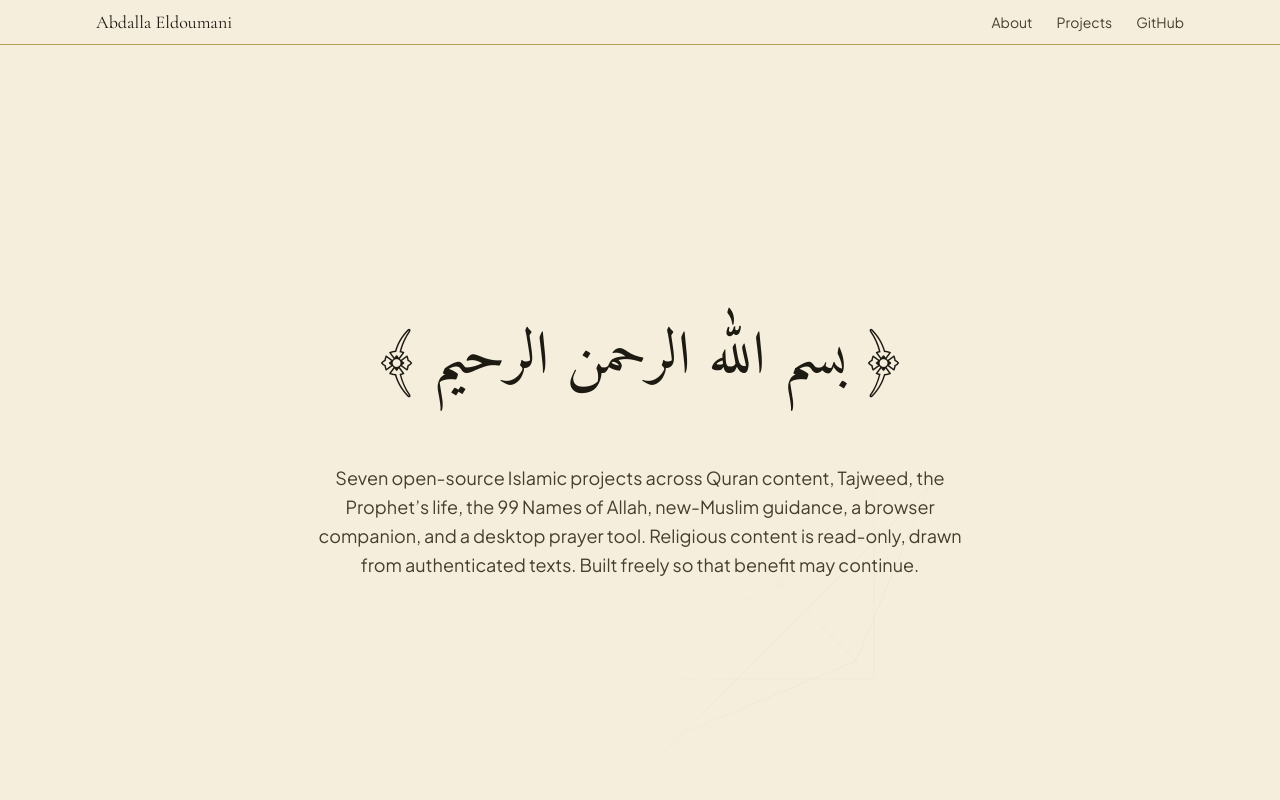
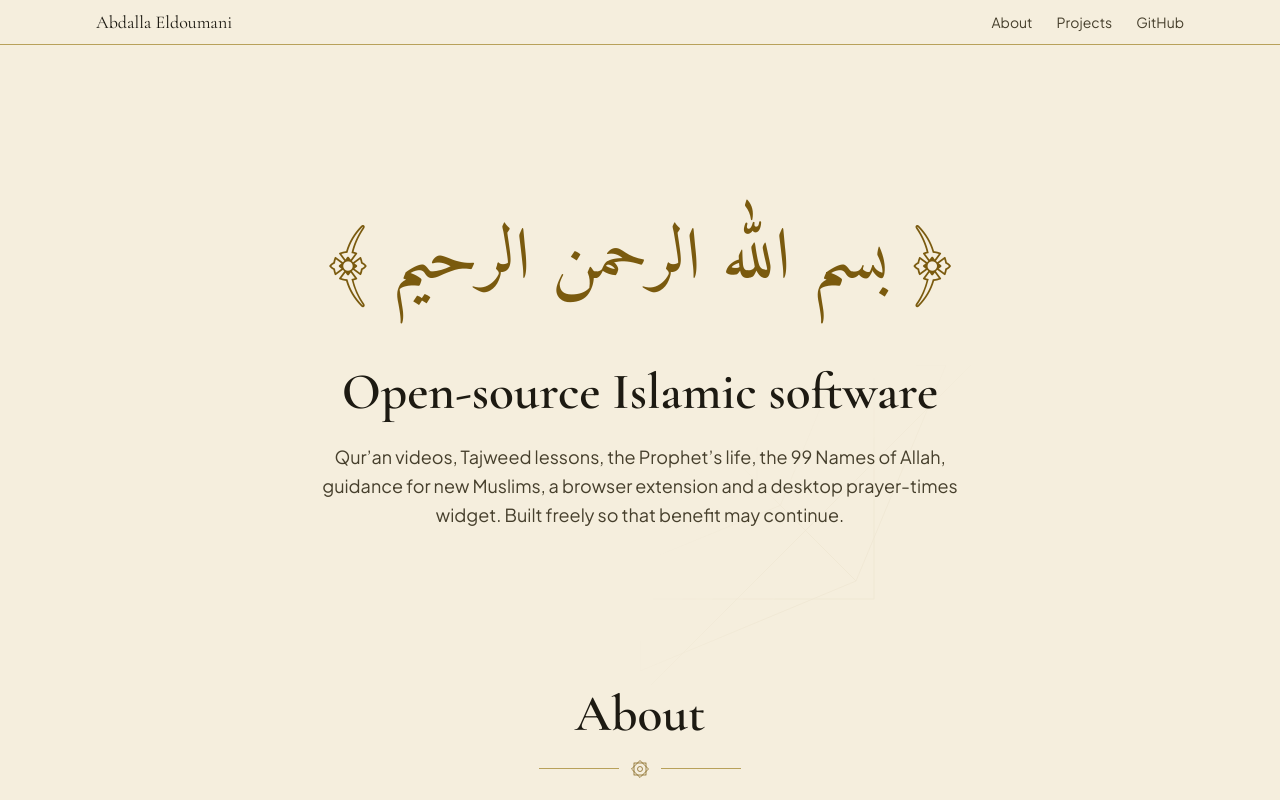
Before and after one commit to Abdalla-Eldoumani/my-islamic-portfolio, a Next.js app: page / in a window 1280 px wide. Shown: the top 800 px of the page. Built offline with nearby package versions, Linux system fonts and the light colour scheme.

Commit message:
render the hero on the server and drop the gradient text and stagger

```diff
--- a/src/components/hero.tsx
+++ b/src/components/hero.tsx
@@ -1,61 +1,30 @@
-"use client";
-
-import { motion } from "framer-motion";
 import { GeometricPattern } from "./geometric-pattern";
 
 export function Hero() {
-  const stagger = {
-    hidden: { opacity: 0 },
-    visible: {
-      opacity: 1,
-      transition: { staggerChildren: 0.15, delayChildren: 0.2 },
-    },
-  };
+  return (
+    <section className="relative flex min-h-[80svh] flex-col items-center justify-center overflow-hidden px-6 py-20 text-center">
+      <GeometricPattern />
 
-  const fadeUp = {
-    hidden: { opacity: 0, y: 20 },
-    visible: {
-      opacity: 1,
-      y: 0,
-      transition: { duration: 0.6, ease: "easeOut" as const },
-    },
-  };
-
-  return (
-    <section className="relative min-h-screen flex flex-col items-center justify-center px-6 overflow-hidden">
-      {/* Background geometric pattern */}
-      <div className="absolute inset-0 pointer-events-none">
-        <GeometricPattern />
-      </div>
-
-      <motion.div
-        variants={stagger}
-        initial="hidden"
-        animate="visible"
-        className="relative z-10 text-center max-w-4xl mx-auto"
-      >
-        {/* Bismillah */}
-        <motion.p
-          variants={fadeUp}
-          className="font-arabic text-4xl md:text-5xl lg:text-6xl gold-shimmer mb-12 leading-[1.6] pb-2"
+      <div className="relative mx-auto max-w-3xl">
+        <p
+          className="mb-10 font-arabic text-5xl leading-[1.7] text-gold-primary md:text-6xl lg:text-7xl"
           lang="ar"
           dir="rtl"
         >
           ﴿ بسم الله الرحمن الرحيم ﴾
-        </motion.p>
+        </p>
 
-        {/* Descriptive intro */}
-        <motion.p
-          variants={fadeUp}
-          className="font-body text-base md:text-lg text-text-secondary max-w-2xl mx-auto leading-relaxed"
-        >
-          Seven open-source Islamic projects across Quran content, Tajweed,
-          the Prophet&rsquo;s life, the 99 Names of Allah, new-Muslim
-          guidance, a browser companion, and a desktop prayer tool.
-          Religious content is read-only, drawn from authenticated texts.
-          Built freely so that benefit may continue.
-        </motion.p>
-      </motion.div>
+        <h1 className="font-display text-display-lg font-semibold">
+          Open-source Islamic software
+        </h1>
+
+        <p className="mx-auto mt-5 max-w-2xl text-base leading-relaxed text-text-secondary md:text-lg">
+          Qur&rsquo;an videos, Tajweed lessons, the Prophet&rsquo;s life, the 99
+          Names of Allah, guidance for new Muslims, a browser extension and a
+          desktop prayer-times widget. Built freely so that benefit may
+          continue.
+        </p>
+      </div>
     </section>
   );
 }
```
